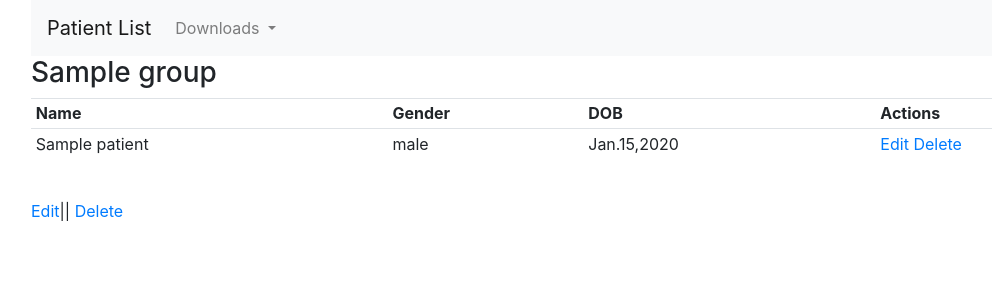
After one commit to zayer60/message-service-using-email, a Django app: page /group/1 in a window 1280 px wide. The commit adds this page. Shown: the top 300 px of the page, without its empty margins (54-1046 px from the left). Run offline with Django 3.2, Linux system fonts and the light colour scheme; tables that the repository leaves empty hold one stand-in row (values such as "Sample post"); some libraries are stand-ins or nearby versions.

Commit message:
added group and patient and performed crud op

```diff
--- a/msgService/settings.py
+++ b/msgService/settings.py
@@ -39,6 +39,10 @@ INSTALLED_APPS = [
     'django.contrib.sessions',
     'django.contrib.messages',
     'django.contrib.staticfiles',
+
+    'crispy_forms',
+
+
     'sendemailapp.apps.SendemailappConfig',
 ]
 
@@ -133,3 +137,5 @@ STATIC_URL = '/static/'
 # https://docs.djangoproject.com/en/3.2/ref/settings/#default-auto-field
 
 DEFAULT_AUTO_FIELD = 'django.db.models.BigAutoField'
+
+CRISPY_TEMPLATE_PACK = 'bootstrap4'
--- a/sendemailapp/models.py
+++ b/sendemailapp/models.py
@@ -1,4 +1,5 @@
 from django.db import models
+from django.urls import reverse
 
 
 class Group(models.Model):
@@ -7,6 +8,9 @@ class Group(models.Model):
 
     def __str__(self):
         return self.name
+
+    def get_absolute_url(self):
+        return reverse('group-details', args=[str(self.id)])
 
 
 class Patient(models.Model):
@@ -24,3 +28,6 @@ class Patient(models.Model):
 
     def __str__(self):
         return self.name
+
+    def get_absolute_url(self):
+        return reverse('patient-list')
--- a/sendemailapp/urls.py
+++ b/sendemailapp/urls.py
@@ -1,6 +1,14 @@
 from django.urls import path
-from .views import index
+from .views import *
 
 urlpatterns =[
-    path('',index,name='index'),
+    path('article/', PatientListView.as_view(), name='patient-list'),
+    path('article/create/', CreatePatient.as_view(), name='create-patient'),
+    path('article/<int:pk>/edit/', UpdatePatient.as_view(), name='update-patient'),
+    path('article/<int:pk>/delete', DeletePatient.as_view(), name='delete-patient'),
+    path('group/',GroupListView.as_view(),name='group-list'),
+    path('group/<int:id>',groupdetail,name='group-details'),
+    path('group/<int:pk>/edit',UpdateGroup.as_view(),name='group-update'),
+    path('group/create',CreateGroup.as_view(),name='group-create'),
+    path('group/<int:pk>/delete',DeleteGroup.as_view(),name='group-delete'),
 ]
--- a/sendemailapp/views.py
+++ b/sendemailapp/views.py
@@ -1,4 +1,55 @@
 from django.shortcuts import render
+from django.urls import reverse_lazy
+from django.views.generic import TemplateView, DetailView, ListView, FormView
+from django.views.generic.base import View
+from .models import *
+from django.views.generic.edit import CreateView, UpdateView, DeleteView
+from .form import PatientForm
 
-def index(request):
-    return render(request,'sendemailapp/index.html')
+
+class PatientListView(ListView):
+    model = Patient
+    template_name = 'sendemailapp/patientlist.html'
+
+class CreatePatient( CreateView):
+    model = Patient
+    form_class = PatientForm
+    template_name = 'sendemailapp/patient-create.html'
+
+class UpdatePatient( UpdateView):
+    model = Patient
+    form_class = PatientForm
+    template_name = 'sendemailapp/patient-update-form.html'
+
+
+class DeletePatient( DeleteView):
+    model = Patient
+    template_name = 'sendemailapp/patient-delete.html'
+    success_url = reverse_lazy('patient-list')
+
+
+class GroupListView(ListView):
+    model = Group
+    template_name = 'sendemailapp/grouplist.html'
+
+def groupdetail(request,id):
+    group= Group.objects.get(pk=id)
+    patients=group.patient_set.all()
+    return render(request,'sendemailapp/groupdetail.html',{'group':group,'patients':patients})
+
+
+class CreateGroup( CreateView):
+    model = Group
+    fields = '__all__'
+    template_name = 'sendemailapp/group-create.html'
+
+class UpdateGroup( UpdateView):
+    model = Group
+    fields = ('name',)
+    template_name = 'sendemailapp/group-update-form.html'
+
+
+class DeleteGroup( DeleteView):
+    model = Group
+    template_name = 'sendemailapp/group-delete.html'
+    success_url = reverse_lazy('group-list')
--- a/templates/base.html
+++ b/templates/base.html
@@ -2,7 +2,7 @@
     <head>
         <meta charset="UTF-8">
         <meta name="viewport" content="width=device-width, initial-scale=1.0">
-        <title>MessageService</title>
+        <title>{% block title %}MessageService{% endblock title %}</title>
         <link rel="stylesheet" href="https://stackpath.bootstrapcdn.com/bootstrap/4.5.0/css/bootstrap.min.css" integrity="sha384-9aIt2nRpC12Uk9gS9baDl411NQApFmC26EwAOH8WgZl5MYYxFfc+NcPb1dKGj7Sk" crossorigin="anonymous"0>
     </head>
     <body>
--- /dev/null
+++ b/templates/sendemailapp/groupdetail.html
@@ -0,0 +1,36 @@
+{% extends 'base.html' %}
+{% block title %}Groupdetail{% endblock title %}
+
+{% block content %}
+    <div class="flex-box-row">
+        <h3>{{ group }}</h3>
+
+        {% if patients %}
+            <table class="table table-sm">
+                <tr>
+                    <th>Name</th>
+                    <th>Gender</th>
+                    <th>DOB</th>
+                    <th>Actions</th>
+                </tr>
+                {% for patient in patients %}
+                <tr>
+                    <td>{{ patient.name }}</td>
+                    <td>{{ patient.gender }}</td>
+                    <td>{{ patient.dob|date:'M.d,Y' }}</td>
+                    <td><a href="{% url 'update-patient' patient.pk %}">Edit</a>
+                        <a href="{% url 'delete-patient' patient.pk %}">Delete</a>
+                    </td>
+                </tr>
+
+                {% endfor %}
+            </table>
+        {% endif %}
+        <br />
+        <div>
+            <a href="{% url 'group-update' group.pk %}">Edit</a>||
+            <a href="{% url 'group-delete' group.pk %}">Delete</a>
+        </div>
+    </div>
+
+{% endblock content %}
--- a/templates/sendemailapp/index.html
+++ /dev/null
@@ -1,5 +0,0 @@
-{% extends 'base.html' %}
-{% block content %}
-
-
-{% endblock content %}
```
Also changed, not shown: sendemailapp/form.py (added, +16 -0 lines), templates/sendemailapp/group-create.html (added, +13 -0 lines), templates/sendemailapp/group-delete.html (added, +7 -0 lines), templates/sendemailapp/group-update-form.html (added, +13 -0 lines), templates/sendemailapp/grouplist.html (added, +12 -0 lines), templates/sendemailapp/patient-create.html (added, +13 -0 lines), templates/sendemailapp/patient-delete.html (added, +7 -0 lines), templates/sendemailapp/patient-update-form.html (added, +13 -0 lines), templates/sendemailapp/patientlist.html (added, +35 -0 lines).
